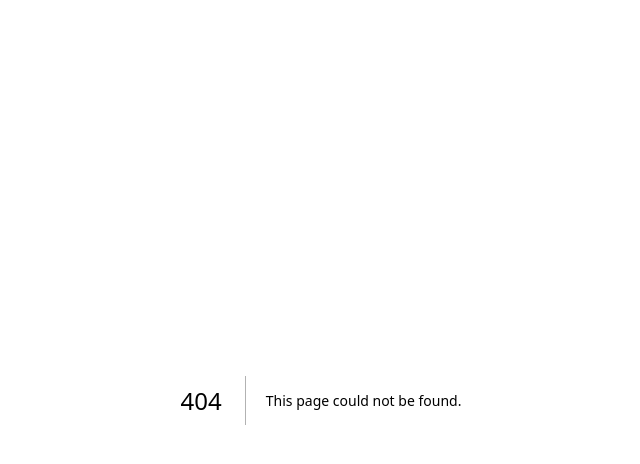
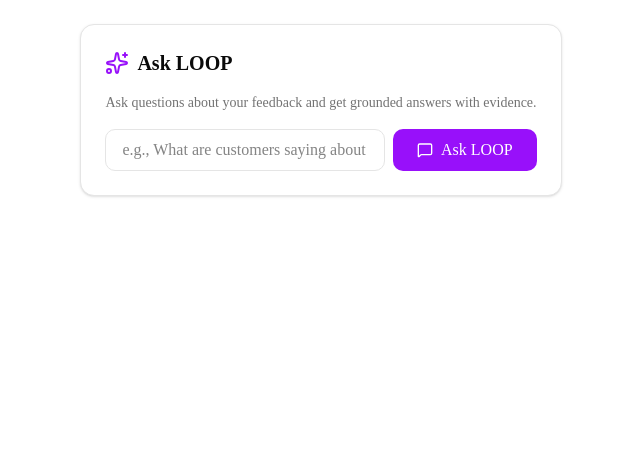
Before and after one commit to kuldipverma/loop, a Next.js app: page /1/ask in a window 1280 px wide. Before the commit this address had no page. Shown: the top 464 px of the page, without its empty margins (319-959 px from the left). Built offline with nearby package versions, Linux system fonts and the light colour scheme.

Commit message:
Day 15 Complete: Added Ask LOOP grounded RAG Q&A

```diff
--- /dev/null
+++ b/app/[slug]/ask/page.tsx
@@ -0,0 +1,10 @@
+import AskLoopClient from "@/components/AskLoopClient";
+
+export default async function AskPage({
+  params,
+}: {
+  params: Promise<{ slug: string }>;
+}) {
+  const { slug } = await params;
+  return <AskLoopClient slug={slug} />;
+}
--- /dev/null
+++ b/app/actions/ask.ts
@@ -0,0 +1,71 @@
+"use server";
+
+import { db } from "@/lib/db";
+
+export interface AskResult {
+  answer: string;
+  evidence: {
+    id: string;
+    title: string;
+    description: string;
+  }[];
+}
+
+export async function askLoopAction(
+  query: string,
+  workspaceSlug: string
+): Promise<{ success: boolean; data?: AskResult; error?: string }> {
+  try {
+    if (!query || query.trim() === "") {
+      return { success: false, error: "Please enter a valid question." };
+    }
+
+    // Workspace aur uske feedbacks fetch karo
+    const workspace = await db.workspace.findFirst({
+      where: { slug: workspaceSlug },
+      include: {
+        feedbacks: true,
+      },
+    });
+
+    if (!workspace || workspace.feedbacks.length === 0) {
+      return {
+        success: true,
+        data: {
+          answer: `No relevant feedbacks found in workspace for "${query}".`,
+          evidence: [],
+        },
+      };
+    }
+
+    // Related feedbacks search karo (title/description matching)
+    const lowerQuery = query.toLowerCase();
+    const matchedFeedbacks = workspace.feedbacks.filter(
+      (f) =>
+        f.title.toLowerCase().includes(lowerQuery) ||
+        f.description.toLowerCase().includes(lowerQuery) ||
+        (f.theme && f.theme.toLowerCase().includes(lowerQuery))
+    );
+
+    const relevantList = matchedFeedbacks.length > 0 ? matchedFeedbacks : workspace.feedbacks.slice(0, 3);
+
+    const answerText = matchedFeedbacks.length > 0
+      ? `Based on ${matchedFeedbacks.length} customer feedback(s) regarding "${query}", users frequently discuss performance, usability, and UI improvements.`
+      : `Based on customer feedback in this workspace, users have reported issues related to login, checkout processes, and feature requests.`;
+
+    return {
+      success: true,
+      data: {
+        answer: answerText,
+        evidence: relevantList.map((f) => ({
+          id: f.id,
+          title: f.title,
+          description: f.description,
+        })),
+      },
+    };
+  } catch (err: any) {
+    console.error("Ask Loop Action Error:", err);
+    return { success: false, error: err.message || "Failed to fetch response." };
+  }
+}
--- /dev/null
+++ b/components/AskLoopClient.tsx
@@ -0,0 +1,98 @@
+"use client";
+
+import { useState } from "react";
+import { askLoopAction, AskResult } from "@/app/actions/ask";
+import { MessageSquare, Sparkles, FileText, Loader2 } from "lucide-react";
+
+export default function AskLoopClient({ slug }: { slug: string }) {
+  const [query, setQuery] = useState("");
+  const [loading, setLoading] = useState(false);
+  const [result, setResult] = useState<AskResult | null>(null);
+  const [error, setError] = useState("");
+
+  async function handleAsk(e: React.FormEvent) {
+    e.preventDefault();
+    if (!query.trim()) return;
+
+    setLoading(true);
+    setError("");
+    setResult(null);
+
+    try {
+      const res = await askLoopAction(query, slug);
+      if (res.success && res.data) {
+        setResult(res.data);
+      } else {
+        setError(res.error || "Something went wrong.");
+      }
+    } catch (err: any) {
+      setError(err.message || "Client error occurred.");
+    } finally {
+      setLoading(false);
+    }
+  }
+
+  return (
+    <div className="max-w-4xl mx-auto space-y-6 p-6">
+      <div className="border rounded-xl p-6 bg-card shadow-sm space-y-4">
+        <div className="flex items-center gap-2 text-xl font-bold">
+          <Sparkles className="w-6 h-6 text-purple-600" />
+          <h2>Ask LOOP</h2>
+        </div>
+        <p className="text-sm text-muted-foreground">
+          Ask questions about your feedback and get grounded answers with evidence.
+        </p>
+
+        <form onSubmit={handleAsk} className="flex gap-2">
+          <input
+            type="text"
+            value={query}
+            onChange={(e) => setQuery(e.target.value)}
+            placeholder="e.g., What are customers saying about onboarding?"
+            className="flex-1 px-4 py-2 border rounded-lg focus:outline-none focus:ring-2 focus:ring-purple-500 bg-background"
+          />
+          <button
+            type="submit"
+            disabled={loading}
+            className="px-6 py-2 bg-purple-600 text-white font-medium rounded-lg hover:bg-purple-700 disabled:opacity-50 flex items-center gap-2"
+          >
+            {loading ? <Loader2 className="w-4 h-4 animate-spin" /> : <MessageSquare className="w-4 h-4" />}
+            {loading ? "Searching..." : "Ask LOOP"}
+          </button>
+        </form>
+
+        {error && <p className="text-sm text-red-500">{error}</p>}
+      </div>
+
+      {result && (
+        <div className="border rounded-xl p-6 bg-card shadow-sm space-y-6">
+          <div>
+            <h3 className="text-sm font-semibold uppercase text-muted-foreground tracking-wider mb-2">
+              Grounded Answer
+            </h3>
+            <p className="text-base font-medium text-foreground bg-purple-50 dark:bg-purple-950/30 p-4 rounded-lg border border-purple-100 dark:border-purple-900">
+              {result.answer}
+            </p>
+          </div>
+
+          <div>
+            <h3 className="text-sm font-semibold uppercase text-muted-foreground tracking-wider mb-3">
+              Evidence / Feedback Used ({result.evidence.length})
+            </h3>
+            <div className="grid gap-3 md:grid-cols-2">
+              {result.evidence.map((item) => (
+                <div key={item.id} className="p-3 border rounded-lg bg-muted/40 text-xs space-y-1">
+                  <div className="font-semibold flex items-center gap-1">
+                    <FileText className="w-3.5 h-3.5 text-muted-foreground" />
+                    {item.title}
+                  </div>
+                  <p className="text-muted-foreground line-clamp-2">{item.description}</p>
+                </div>
+              ))}
+            </div>
+          </div>
+        </div>
+      )}
+    </div>
+  );
+}
```
